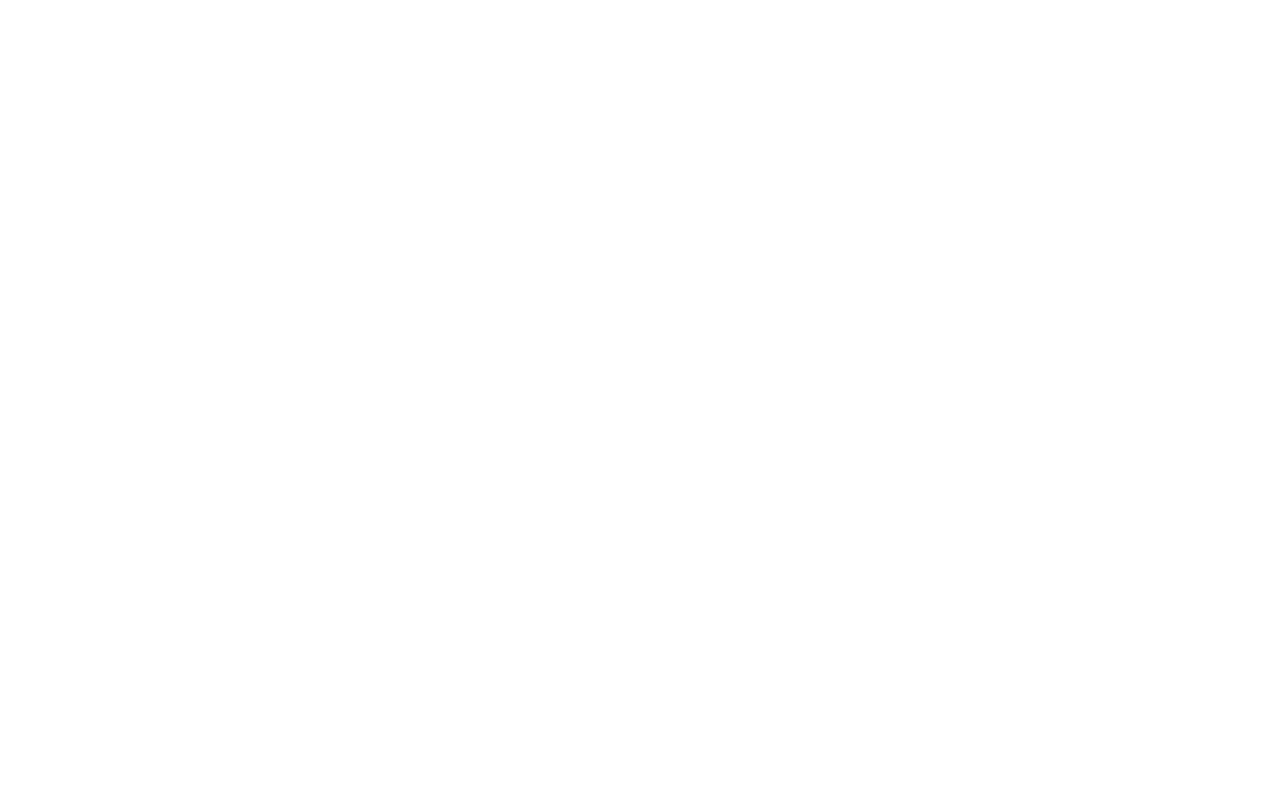
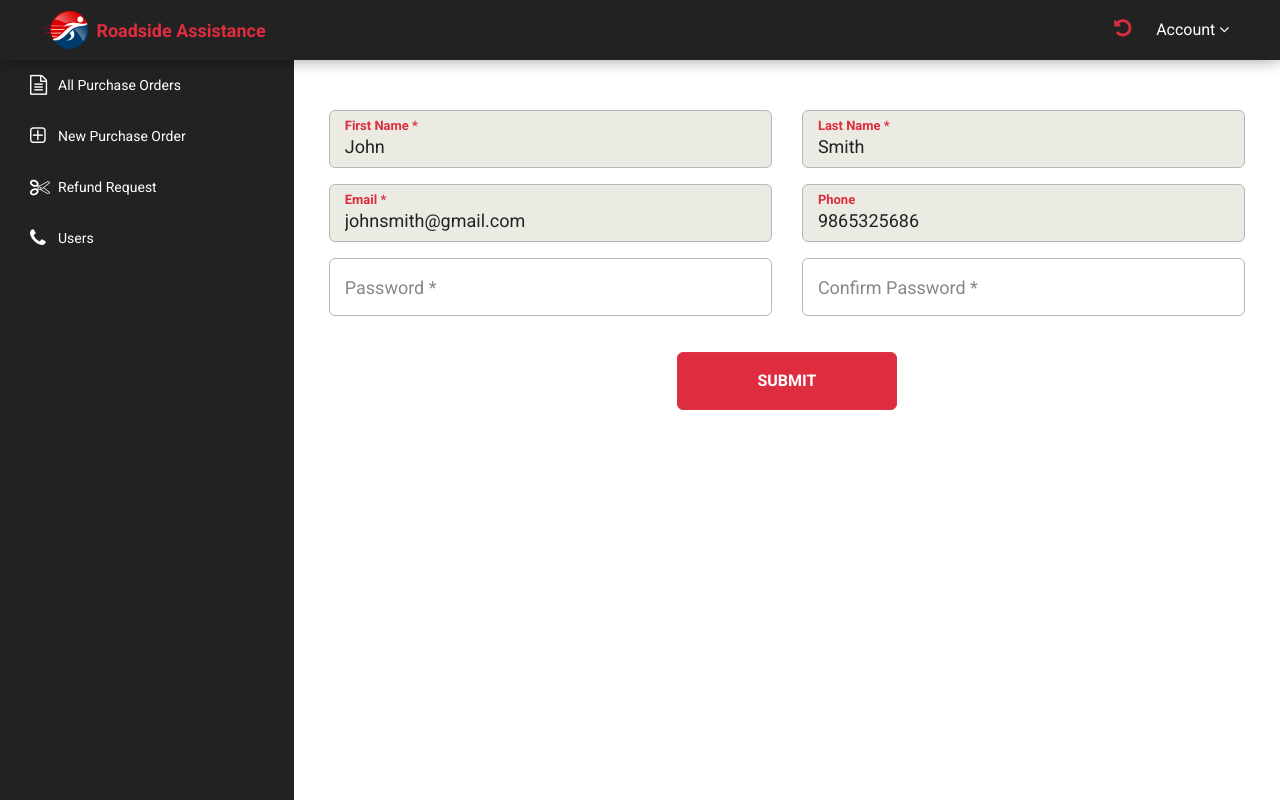
Before and after one commit to aninda-codaemon/call-center-invoicing, a React (Create React App) app in the folder client/: page /edit-account in a window 1280 px wide. Built offline with nearby package versions, Linux system fonts and the light colour scheme.

Commit message:
edit account and edit user page added

```diff
--- a/client/src/App.js
+++ b/client/src/App.js
@@ -9,6 +9,8 @@
 import CreateNewUser from "./pages/create-new-user/create-new-user";
 import InvoiceOverview from "./pages/invoice-overview/invoice-overview";
 import ForgotPassword from "./pages/forgot-password/forgot-password";
+import EditAccount from "./pages/edit-account/edit-account";
+import EditUser from "./pages/edit-user/edit-user";
 
 function App() {
   return (
@@ -19,6 +21,8 @@
       <Route path="/new-purchase-order" component={NewPurchaseOrder} />
       <Route path="/refund-request" component={RefundRequest} />
       <Route path="/users" component={Users} />
+      <Route path="/edit-user" component={EditUser} />
+      <Route path="/edit-account" component={EditAccount} />
       <Route path="/create-new-user" component={CreateNewUser} />
       <Route path="/invoice-overview" component={InvoiceOverview} />
     </Router>
--- a/client/src/components/headernav/headernav.js
+++ b/client/src/components/headernav/headernav.js
@@ -1,6 +1,7 @@
 import React from "react";
 import { Dropdown } from "react-bootstrap";
 import "./headernav.scss";
+import { Link } from "react-router-dom";
 
 function HeaderNav() {
   return (
@@ -15,8 +16,12 @@
           </Dropdown.Toggle>
 
           <Dropdown.Menu>
-            <Dropdown.Item href="#/action-1">Edit Account</Dropdown.Item>
-            <Dropdown.Item href="#/action-2">Logout</Dropdown.Item>
+            <Dropdown.Item as={Link} to="/edit-account">
+              Edit Account
+            </Dropdown.Item>
+            <Dropdown.Item as={Link} to="/">
+              Logout
+            </Dropdown.Item>
           </Dropdown.Menu>
         </Dropdown>
       </li>
--- /dev/null
+++ b/client/src/pages/edit-account/edit-account.js
@@ -0,0 +1,131 @@
+import React, { useState } from "react";
+import Header from "../../components/header/header";
+import Sidebar from "../../components/sidebar/sidebar";
+import { Row, Col, Button, Container } from "react-bootstrap";
+import Input from "../../components/input/input";
+import validate from "../../validation-rules/edit-account-validation-rules";
+
+function EditAccount() {
+  const initialValues = {
+    fname: "John",
+    lname: "Smith",
+    email: "johnsmith@gmail.com",
+    phone: "9865325686",
+    password: "",
+    confirmpassword: ""
+  };
+
+  const [values, setValues] = useState(initialValues);
+  const [errors, setErrors] = useState({});
+
+  const handleChange = e => {
+    switch (e.target.name) {
+      case "password":
+        if (e.target.value.length > 5) setErrors({ ...errors, password: "" });
+        break;
+      case "confirmpassword":
+        if (e.target.value.length > 5) {
+          setErrors({ ...errors, confirmpassword: "" });
+        }
+    }
+    setValues({
+      ...values,
+      [e.target.name]: e.target.value
+    });
+  };
+
+  const handleSubmit = e => {
+    e.preventDefault();
+    setErrors(validate(values));
+  };
+
+  return (
+    <React.Fragment>
+      <Header />
+      <Container fluid={true} className="content-area">
+        <Row className="main-content">
+          <Col md={3} className="align-self-stretch">
+            <Sidebar />
+          </Col>
+          <Col md={9} className="right-part">
+            <section className="invoice-wrap">
+              <form onSubmit={handleSubmit} noValidate>
+                <Row>
+                  <Col md={6}>
+                    <Input
+                      type="text"
+                      name="fname"
+                      value={values.fname}
+                      label="First Name *"
+                      readOnly={true}
+                    />
+                  </Col>
+                  <Col md={6}>
+                    <Input
+                      type="text"
+                      name="lname"
+                      value={values.lname}
+                      label="Last Name *"
+                      readOnly={true}
+                    />
+                  </Col>
+                  <Col md={6}>
+                    <Input
+                      type="email"
+                      name="email"
+                      value={values.email}
+                      label="Email *"
+                      readOnly={true}
+                    />
+                  </Col>
+                  <Col md={6}>
+                    <Input
+                      type="tel"
+                      name="phone"
+                      value={values.phone}
+                      label="Phone"
+                      readOnly={true}
+                    />
+                  </Col>
+                  <Col md={6}>
+                    <Input
+                      type="password"
+                      name="password"
+                      value={values.password}
+                      onChange={handleChange}
+                      required={true}
+                      label="Password *"
+                    />
+                    {errors.password && (
+                      <p className="error-text">{errors.password}</p>
+                    )}
+                  </Col>
+                  <Col md={6}>
+                    <Input
+                      type="password"
+                      name="confirmpassword"
+                      value={values.confirmpassword}
+                      onChange={handleChange}
+                      required={true}
+                      label="Confirm Password *"
+                    />
+                    {errors.confirmpassword && (
+                      <p className="error-text">{errors.confirmpassword}</p>
+                    )}
+                  </Col>
+                </Row>
+                <div className="submit-button-area">
+                  <Button variant="danger" type="submit">
+                    SUBMIT
+                  </Button>
+                </div>
+              </form>
+            </section>
+          </Col>
+        </Row>
+      </Container>
+    </React.Fragment>
+  );
+}
+
+export default EditAccount;
--- /dev/null
+++ b/client/src/pages/edit-user/edit-user.js
@@ -0,0 +1,91 @@
+import React, { useState } from "react";
+import Header from "../../components/header/header";
+import Sidebar from "../../components/sidebar/sidebar";
+import { Row, Col, Button, Container } from "react-bootstrap";
+import Input from "../../components/input/input";
+
+function EditUser() {
+  const initialValues = {
+    fname: "John",
+    lname: "Smith",
+    email: "johnsmith@gmail.com",
+    phone: "9865325686"
+  };
+
+  const [values, setValues] = useState(initialValues);
+
+  const handleChange = e => {
+    setValues({
+      ...values,
+      [e.target.name]: e.target.value
+    });
+  };
+
+  const handleSubmit = e => {
+    e.preventDefault();
+  };
+
+  return (
+    <React.Fragment>
+      <Header />
+      <Container fluid={true} className="content-area">
+        <Row className="main-content">
+          <Col md={3} className="align-self-stretch">
+            <Sidebar />
+          </Col>
+          <Col md={9} className="right-part">
+            <section className="invoice-wrap">
+              <form onSubmit={handleSubmit} noValidate>
+                <Row>
+                  <Col md={6}>
+                    <Input
+                      type="text"
+                      name="fname"
+                      value={values.fname}
+                      onChange={handleChange}
+                      label="First Name *"
+                    />
+                  </Col>
+                  <Col md={6}>
+                    <Input
+                      type="text"
+                      name="lname"
+                      value={values.lname}
+                      onChange={handleChange}
+                      label="Last Name *"
+                    />
+                  </Col>
+                  <Col md={6}>
+                    <Input
+                      type="email"
+                      name="email"
+                      value={values.email}
+                      onChange={handleChange}
+                      label="Email *"
+                    />
+                  </Col>
+                  <Col md={6}>
+                    <Input
+                      type="tel"
+                      name="phone"
+                      value={values.phone}
+                      onChange={handleChange}
+                      label="Phone"
+                    />
+                  </Col>
+                </Row>
+                <div className="submit-button-area">
+                  <Button variant="danger" type="submit">
+                    SUBMIT
+                  </Button>
+                </div>
+              </form>
+            </section>
+          </Col>
+        </Row>
+      </Container>
+    </React.Fragment>
+  );
+}
+
+export default EditUser;
--- a/client/src/pages/users/users.js
+++ b/client/src/pages/users/users.js
@@ -79,7 +79,7 @@
                       </Button>
                     </div>
                     <div className="edit">
-                      <i className="fa fa-pencil" aria-hidden="true" />
+                      <Link to="/edit-user"><i className="fa fa-pencil" aria-hidden="true" /></Link>
                     </div>
                   </div>
                   <div className="table-body">
--- /dev/null
+++ b/client/src/validation-rules/edit-account-validation-rules.js
@@ -0,0 +1,21 @@
+function validate(values) {
+  let errors = {};
+
+  if (!values.password) {
+    errors.password = "Password is required";
+  } else if (values.password.length < 6) {
+    errors.password = "Password must be 6 or more characters";
+  }
+
+  if (!values.confirmpassword) {
+    errors.confirmpassword = "Confirm Password is required";
+  } else if (values.password.length < 6) {
+    errors.confirmpassword = "Confirm Password must be 6 or more characters";
+  } else if (values.password > 5 && values.confirmpassword > 5 && values.password !== values.confirmpassword) {
+    errors.confirmpassword = "Password not matched";
+  }
+
+  return errors;
+}
+
+export default validate;
```
